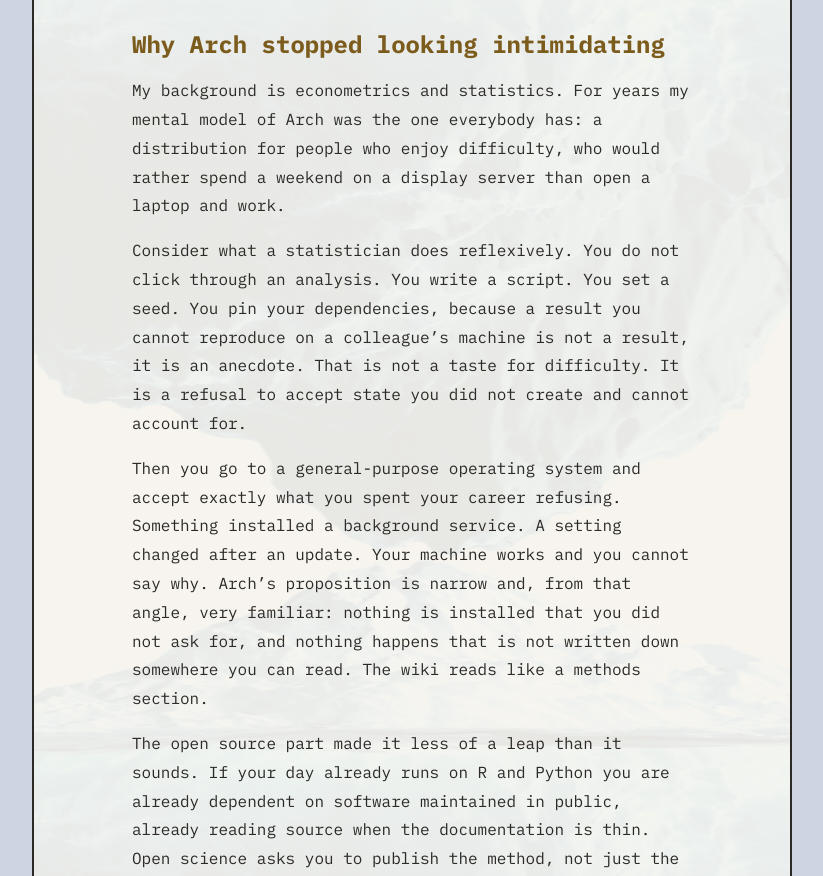
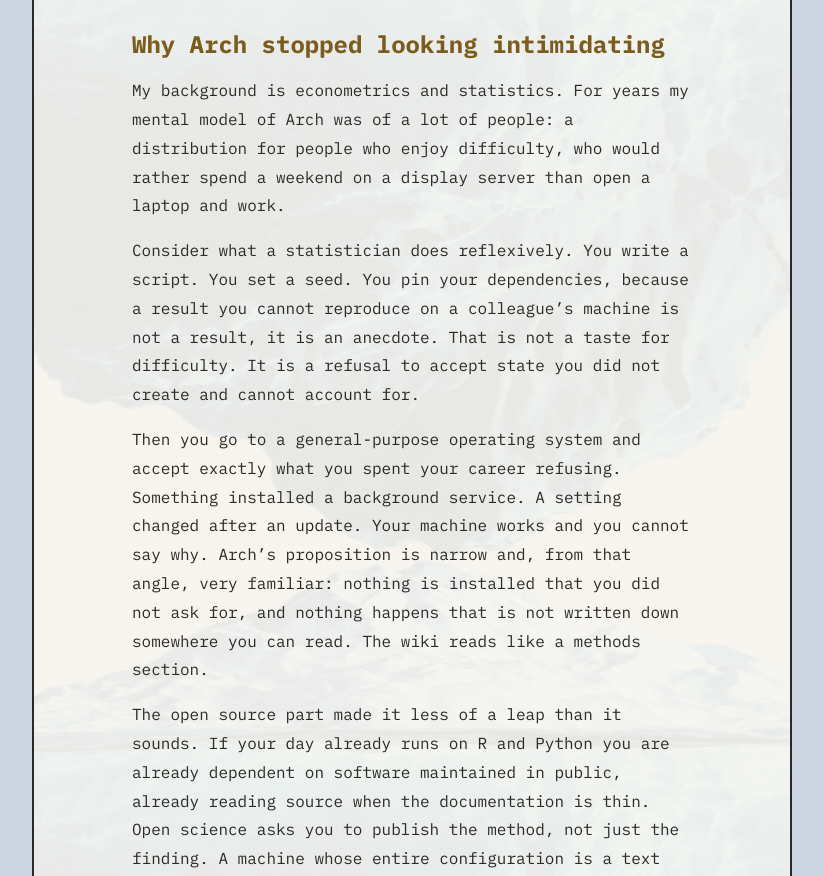
Before and after one commit to n0rdp0l/n0rdp0l.github.io, an Astro site: page /blog/set-seed-for-your-arch-setup in a window 1280 px wide. Shown: the part 1064-1940 px from the top of the page, without its empty margins (228-1051 px from the left). Built offline with nearby package versions, Linux system fonts and the light colour scheme; Astro itself is replaced by a stand-in of ours.

Commit message:
Refine wording in blog post about Arch setup

```diff
--- a/src/content/blog/set-seed-for-your-arch-setup.md
+++ b/src/content/blog/set-seed-for-your-arch-setup.md
@@ -33,11 +33,10 @@
 
 ## Why Arch stopped looking intimidating
 
-My background is econometrics and statistics. For years my mental model of Arch was the one
-everybody has: a distribution for people who enjoy difficulty, who would rather spend a weekend
+My background is econometrics and statistics. For years my mental model of Arch was of a lot of people: a distribution for people who enjoy difficulty, who would rather spend a weekend
 on a display server than open a laptop and work.
 
-Consider what a statistician does reflexively. You do not click through an analysis. You write
+Consider what a statistician does reflexively. You write
 a script. You set a seed. You pin your dependencies, because a result you cannot reproduce on a
 colleague's machine is not a result, it is an anecdote. That is not a taste for difficulty. It
 is a refusal to accept state you did not create and cannot account for.
```
